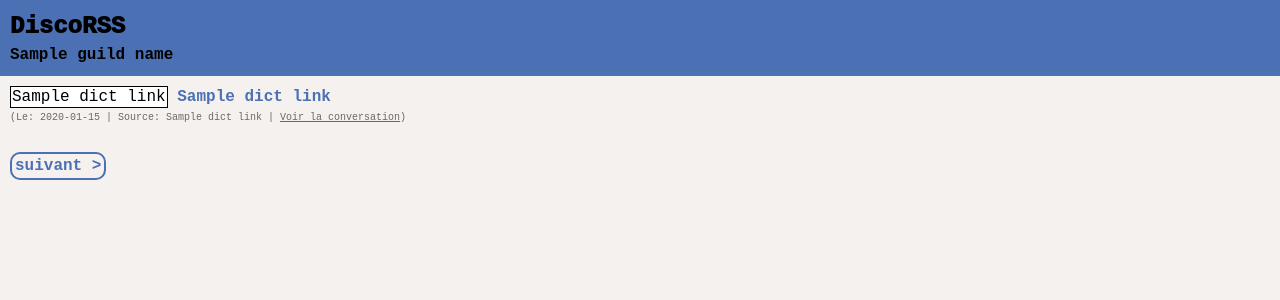
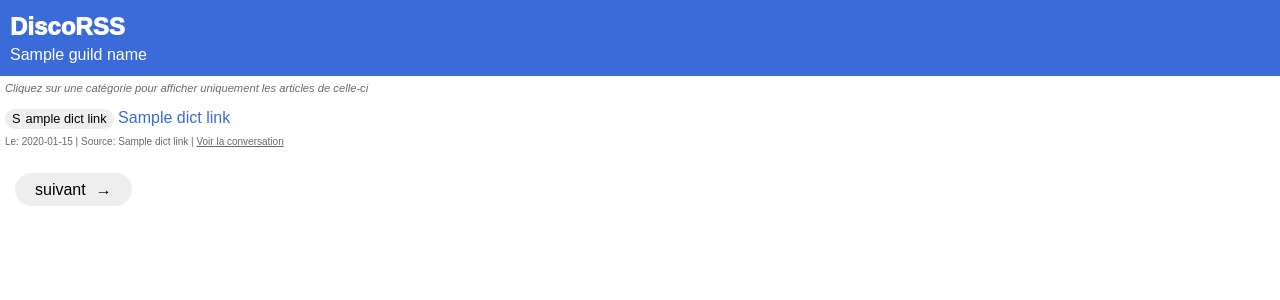
Before and after one commit to lucgiffon/discorss, a Flask app: template website/templates/feed_view.html in a window 1280 px wide. Shown: the top 300 px of the page. Run offline with Flask 2, Linux system fonts and the light colour scheme; the template is opened without the code that fills it: most values are stand-ins (such as "Sample title", 1, 10 or a date in 2020).

Commit message:
new css and dark mode

```diff
--- a/website/static/style.css
+++ b/website/static/style.css
@@ -1,5 +1,7 @@
 :root {
-  --main-color: #4B70B4;
+    --main-color: #3b6ad9;
+    --light-text-color: #696969;
+    --light-bg-color: #eee;
 }
 
 * {
@@ -7,10 +9,9 @@
 }
 
 body {
-    font-family: 'Courier New', monospace;
+    font-family: Arial, sans-serif;
     font-size: 16px;
-    line-height: 1.4;
-    background-color: #f5f1ee;
+    line-height: 1.4
 }
 
 #navbar {
@@ -21,71 +22,92 @@ body {
     flex-direction: column;
 }
 
-#title, a#title:link, a#title:visited, a#title:hover, a#title:active {
+#title, a#title:link, a#title:visited, a#title, a#title:active {
     font-weight: 1000;
     font-size: x-large;
-    color: black;
+    color: white;
     text-decoration: none;
 }
-#subtitle, a#subtitle:link, a#subtitle:visited, a#subtitle:hover, a#subtitle:active {
-    color: black;
+#subtitle, a#subtitle:link, a#subtitle:visited, a#subtitle, a#subtitle:active {
+    color: white;
     text-decoration: none;
-    font-weight: 700;
+    font-weight: 300;
+}
+
+.tip {
+    font-style: italic;
+    font-size: 0.7em;
+    color: var(--light-text-color)
 }
 
 .grid-item{
     grid-row-gap: 3px;
 }
 
-.grid-item-title {
-    word-wrap: break-word;
-    font-weight: 700;
+.grid-item-title > a {
+    display: inline-block;
+    text-decoration: none;
+    font-weight: 400;
 }
-.grid-item-title > a {
-    text-decoration: none;
-}
+
 .grid-item-title > a:link {
     color: var(--main-color);
 }
 .grid-item-title > a:visited {
     color: var(--main-color);
-    opacity: 0.70;
+    opacity: 0.7;
 }
 
 .details, .details a:link, .details a:visited {
-    color: #696969;
+    color: var(--light-text-color);
     font-size: x-small;
     margin-top: 3px;
 }
 
-.grid-item-datepub {
+.content, container {
+    display: grid;
+    margin: 5px;
+}
+
+.content {
+    grid-row-gap: 10px;
 }
 
 .container {
-    margin: 5px;
-    /*padding-right: 15px;*/
     display: grid;
     grid-row-gap: 20px;
-    /*justify-content: center;*/
 }
 
-
+a:hover {
+    text-decoration: underline !important;
+}
 
 .navigation {
-    text-align: center;
-    font-weight: 600;
-    margin-top: 10px;
-    color: var(--main-color);
+    text-align: right;
+    margin: 10px;
 }
 
-.navigation>a {
-    border: solid;
-    border-radius: 10px;
-    border-width: 2px;
-    padding: 3px;
-    border-color: var(--main-color);
+.navigation > a {
+    border-radius: 20px;
+    padding: 8px 20px;
+    background-color: var(--light-bg-color);
     text-decoration: none;
-    color: var(--main-color);
+    color: inherit;
+}
+
+.navigation > a:hover {
+    text-decoration: none !important;
+    opacity: 0.7;
+}
+
+.navigation > a#prev::before {
+    content: "←";
+    margin-right: 10px;
+}
+
+.navigation > a#next::after {
+    content: "→";
+    margin-left: 10px;
 }
 
 @media screen and (min-width: 801px) {
@@ -95,11 +117,32 @@ body {
 }
 
 .flair, a.flair:link, a.flair:visited  {
-    padding: 1px;
     border: solid;
-    border-width: 1px;
-    color: black;
-    border-color: black;
-    background-color: white;
-    font-weight:400;
+    border-width: 0;
+    color: inherit;
+    background-color: var(--light-bg-color);
+    font-weight:100;
+    border-radius: 20px;
+    padding: 1px 7px;
+    font-size: 0.8em;
+    margin-bottom: 3px;
 }
+
+.flair:first-letter {
+    padding-right: 5px;
+}
+
+@media (prefers-color-scheme: dark) {
+    :root {
+        --main-color: #8ab4f8;
+        --light-text-color: #969ba1;
+        --light-bg-color: #2f2f2f;
+    }
+    body {
+        background-color: #151515;
+        color: white
+    }
+    #navbar {
+        background-color: var(--light-bg-color);
+    }
+}
--- a/website/templates/base.html
+++ b/website/templates/base.html
@@ -34,7 +34,8 @@
         {% endif %}
     {% endwith %}
 
-    <div class="container">
+    <div class="content">
+        <div class="tip">Cliquez sur une catégorie pour afficher uniquement les articles de celle-ci</div>
         {% block content %}Default content{% endblock %}
     </div>
 
--- a/website/templates/feed_view.html
+++ b/website/templates/feed_view.html
@@ -11,9 +11,9 @@
                 {% endif %}
                 <a href="{{ dict_link["url"] }}" target="_blank">{{ dict_link["title"] }}</a>
             </div>
-            <div class="details">(Le: {{ dict_link["datepub"] }} | Source: {{ dict_link["site_name"] }}
+            <div class="details">Le: {{ dict_link["datepub"] }} | Source: {{ dict_link["site_name"] }}
             {% if dict_link["jump_url"] is not none %}
-                | <a href="{{ dict_link["jump_url"]  }}" target="_blank">Voir la conversation</a>)
+                | <a href="{{ dict_link["jump_url"]  }}" target="_blank">Voir la conversation</a>
             {% endif %}
             </div>
         </div>
@@ -23,13 +23,13 @@
 
     <div class="navigation">
     {% if prev_url %}
-    <a class="button" href="{{ prev_url }}">&lt; précédent</a>
+    <a class="button" id="prev" href="{{ prev_url }}">précédent</a>
     {% endif %}
 {#    {% if prev_url and next_url %}#}
 {#    |#}
 {#    {% endif %}#}
     {% if next_url %}
-    <a class="button" href="{{ next_url }}">suivant &gt;</a>
+    <a class="button" id="next" href="{{ next_url }}">suivant</a>
     {% endif %}
     </div>
 
```
